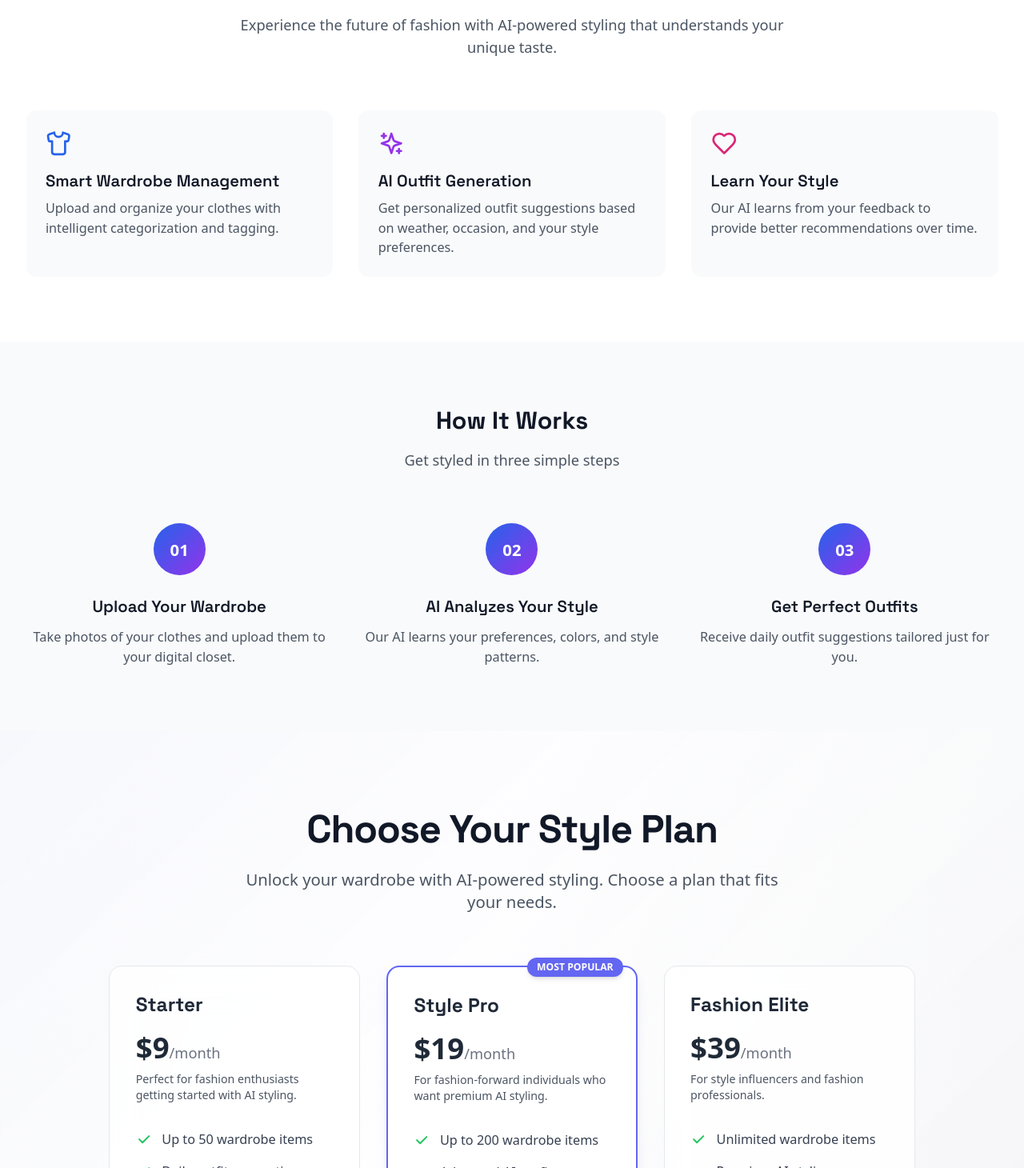
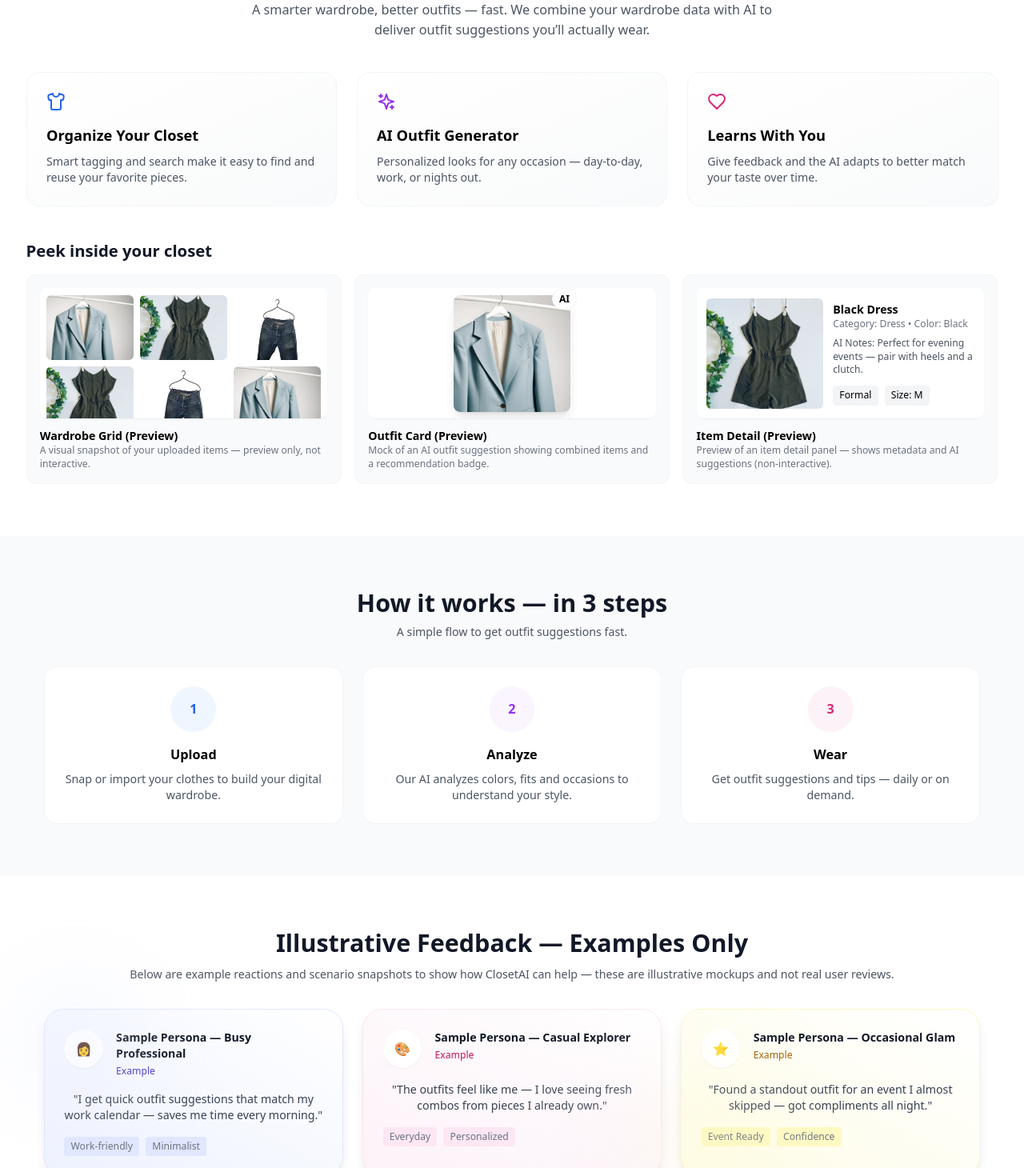
Before and after one commit to mayowa-kalejaiye/Closetai-frontend, a Next.js app in the folder frontend/: page / in a window 1280 px wide. Shown: the part 670-2130 px from the top of the page at 80% size. Built offline with nearby package versions, Linux system fonts and the light colour scheme; no server answers.

Commit message:
feat: redesign landing page sections and update pricing plans for early access

```diff
--- a/frontend/components/ClosetAILanding.tsx
+++ b/frontend/components/ClosetAILanding.tsx
@@ -27,142 +27,184 @@ export default function ClosetAILanding() {
       {/* 3D-style Hero Section */}
       <Hero3D />
 
-      {/* Features Section */}
-      <section className="py-20 px-4 sm:px-6 lg:px-8 bg-white">
+      {/* Redesigned Landing Sections (features, how-it-works, testimonials, pricing, CTA) */}
+      <section className="py-16 px-4 sm:px-6 lg:px-8 bg-white">
         <div className="max-w-7xl mx-auto">
-          <MotionDiv
-            initial={{ opacity: 0, y: 30 }}
-            whileInView={{ opacity: 1, y: 0 }}
-            transition={{ duration: 0.6 }}
-            viewport={{ once: true }}
-            className="text-center mb-16"
-          >
-            <h3 className="text-3xl font-bold text-gray-900 mb-4 font-space-grotesk">
-              Why Choose ClosetAI?
-            </h3>
-            <p className="text-lg text-gray-600 max-w-2xl mx-auto">
-              Experience the future of fashion with AI-powered styling that understands your unique taste.
-            </p>
+          <MotionDiv className="text-center mb-10" initial={{ opacity: 0, y: 20 }} whileInView={{ opacity: 1, y: 0 }} transition={{ duration: 0.5 }} viewport={{ once: true }}>
+            <h3 className="text-3xl md:text-4xl font-bold text-gray-900 mb-3 font-space-grotesk">Why ClosetAI</h3>
+            <p className="text-base text-gray-600 max-w-2xl mx-auto">A smarter wardrobe, better outfits — fast. We combine your wardrobe data with AI to deliver outfit suggestions you’ll actually wear.</p>
           </MotionDiv>
 
-          <div className="grid grid-cols-1 md:grid-cols-2 lg:grid-cols-3 gap-8">
-            {[
-              {
-                icon: <Shirt className="w-8 h-8 text-blue-600" />,
-                title: "Smart Wardrobe Management",
-                description: "Upload and organize your clothes with intelligent categorization and tagging."
-              },
-              {
-                icon: <Sparkles className="w-8 h-8 text-purple-600" />,
-                title: "AI Outfit Generation",
-                description: "Get personalized outfit suggestions based on weather, occasion, and your style preferences."
-              },
-              {
-                icon: <Heart className="w-8 h-8 text-pink-600" />,
-                title: "Learn Your Style",
-                description: "Our AI learns from your feedback to provide better recommendations over time."
-              }
-            ].map((feature, index) => (
-              <MotionDiv
-                key={index}
-                initial={{ opacity: 0, y: 30 }}
-                whileInView={{ opacity: 1, y: 0 }}
-                transition={{ duration: 0.6, delay: index * 0.1 }}
-                viewport={{ once: true }}
-                className="bg-gray-50 rounded-xl p-6 hover:shadow-lg transition-shadow"
-              >
-                <div className="mb-4">{feature.icon}</div>
-                <h4 className="text-xl font-semibold text-gray-900 mb-2 font-space-grotesk">
-                  {feature.title}
-                </h4>
-                <p className="text-gray-600">{feature.description}</p>
-              </MotionDiv>
-            ))}
+          <div className="grid grid-cols-1 sm:grid-cols-2 lg:grid-cols-3 gap-6 mt-8">
+            <MotionDiv className="p-6 rounded-2xl bg-gradient-to-br from-white to-gray-50 border border-gray-100 hover:shadow-lg" initial={{ opacity: 0, y: 12 }} whileInView={{ opacity: 1, y: 0 }} transition={{ duration: 0.45 }}>
+              <div className="text-4xl text-blue-600 mb-4"><Shirt /></div>
+              <h4 className="text-lg font-semibold mb-2">Organize Your Closet</h4>
+              <p className="text-sm text-gray-600">Smart tagging and search make it easy to find and reuse your favorite pieces.</p>
+            </MotionDiv>
+
+            <MotionDiv className="p-6 rounded-2xl bg-gradient-to-br from-white to-gray-50 border border-gray-100 hover:shadow-lg" initial={{ opacity: 0, y: 12 }} whileInView={{ opacity: 1, y: 0 }} transition={{ duration: 0.55 }}>
+              <div className="text-4xl text-purple-600 mb-4"><Sparkles /></div>
+              <h4 className="text-lg font-semibold mb-2">AI Outfit Generator</h4>
+              <p className="text-sm text-gray-600">Personalized looks for any occasion — day-to-day, work, or nights out.</p>
+            </MotionDiv>
+
+            <MotionDiv className="p-6 rounded-2xl bg-gradient-to-br from-white to-gray-50 border border-gray-100 hover:shadow-lg" initial={{ opacity: 0, y: 12 }} whileInView={{ opacity: 1, y: 0 }} transition={{ duration: 0.65 }}>
+              <div className="text-4xl text-pink-600 mb-4"><Heart /></div>
+              <h4 className="text-lg font-semibold mb-2">Learns With You</h4>
+              <p className="text-sm text-gray-600">Give feedback and the AI adapts to better match your taste over time.</p>
+            </MotionDiv>
+          </div>
+          {/* Wardrobe previews: non-clickable screenshot-like previews */}
+          <MotionDiv className="mt-10">
+            <h4 className="text-xl font-semibold text-gray-900 mb-4">Peek inside your closet</h4>
+            <div className="grid grid-cols-1 md:grid-cols-3 gap-4">
+              <div className="bg-gray-50 rounded-xl border border-gray-100 p-4 pointer-events-none">
+                <div className="w-full h-40 rounded-lg overflow-hidden shadow-sm grid grid-cols-3 gap-2 bg-white p-2">
+                  <img src="/images/dress 1.jpg" alt="item" className="object-cover w-full h-20 rounded-md col-span-1" />
+                  <img src="/images/dress 2.jpg" alt="item" className="object-cover w-full h-20 rounded-md col-span-1" />
+                  <img src="/images/dress 3.jpg" alt="item" className="object-cover w-full h-20 rounded-md col-span-1" />
+                  <img src="/images/dress 2.jpg" alt="item" className="object-cover w-full h-20 rounded-md col-span-1" />
+                  <img src="/images/dress 3.jpg" alt="item" className="object-cover w-full h-20 rounded-md col-span-1" />
+                  <img src="/images/dress 1.jpg" alt="item" className="object-cover w-full h-20 rounded-md col-span-1" />
+                </div>
+                <div className="mt-3">
+                  <div className="text-sm font-semibold">Wardrobe Grid (Preview)</div>
+                  <div className="text-xs text-gray-500">A visual snapshot of your uploaded items — preview only, not interactive.</div>
+                </div>
+              </div>
+
+              <div className="bg-gray-50 rounded-xl border border-gray-100 p-4 pointer-events-none">
+                <div className="w-full h-40 rounded-lg overflow-hidden shadow-sm bg-white flex items-center justify-center">
+                  <div className="relative w-36 h-36">
+                    <img src="/images/dress 1.jpg" alt="outfit" className="object-cover w-full h-full rounded-lg shadow-lg" />
+                    <div className="absolute -top-2 -right-2 bg-white px-2 py-1 rounded-full text-xs font-semibold border border-gray-100">AI</div>
+                  </div>
+                </div>
+                <div className="mt-3">
+                  <div className="text-sm font-semibold">Outfit Card (Preview)</div>
+                  <div className="text-xs text-gray-500">Mock of an AI outfit suggestion showing combined items and a recommendation badge.</div>
+                </div>
+              </div>
+
+              <div className="bg-gray-50 rounded-xl border border-gray-100 p-4 pointer-events-none">
+                <div className="w-full h-40 rounded-lg overflow-hidden shadow-sm p-3 bg-white flex">
+                  <img src="/images/dress 2.jpg" alt="item" className="w-36 h-full object-cover rounded-md mr-3" />
+                  <div className="flex-1 py-1">
+                    <div className="text-sm font-semibold">Black Dress</div>
+                    <div className="text-xs text-gray-500 mb-2">Category: Dress • Color: Black</div>
+                    <div className="text-xs text-gray-600">AI Notes: Perfect for evening events — pair with heels and a clutch.</div>
+                    <div className="mt-3 flex gap-2">
+                      <span className="text-xs bg-gray-100 px-2 py-1 rounded">Formal</span>
+                      <span className="text-xs bg-gray-100 px-2 py-1 rounded">Size: M</span>
+                    </div>
+                  </div>
+                </div>
+                <div className="mt-3">
+                  <div className="text-sm font-semibold">Item Detail (Preview)</div>
+                  <div className="text-xs text-gray-500">Preview of an item detail panel — shows metadata and AI suggestions (non-interactive).</div>
+                </div>
+              </div>
+            </div>
+          </MotionDiv>
+        </div>
+      </section>
+
+      <section className="py-16 px-4 sm:px-6 lg:px-8 bg-gray-50">
+        <div className="max-w-6xl mx-auto">
+          <MotionDiv className="text-center mb-8" initial={{ opacity: 0, y: 20 }} whileInView={{ opacity: 1, y: 0 }} transition={{ duration: 0.5 }} viewport={{ once: true }}>
+            <h3 className="text-2xl md:text-3xl font-bold text-gray-900 mb-2">How it works — in 3 steps</h3>
+            <p className="text-sm text-gray-600 max-w-2xl mx-auto">A simple flow to get outfit suggestions fast.</p>
+          </MotionDiv>
+
+          <div className="grid grid-cols-1 md:grid-cols-3 gap-6">
+            <MotionDiv className="bg-white rounded-2xl p-6 text-center border border-gray-100" initial={{ opacity: 0, y: 12 }} whileInView={{ opacity: 1, y: 0 }} transition={{ duration: 0.45 }}>
+              <div className="mx-auto w-14 h-14 rounded-full bg-blue-50 flex items-center justify-center text-blue-600 font-bold mb-4">1</div>
+              <h4 className="font-semibold mb-2">Upload</h4>
+              <p className="text-sm text-gray-600">Snap or import your clothes to build your digital wardrobe.</p>
+            </MotionDiv>
+
+            <MotionDiv className="bg-white rounded-2xl p-6 text-center border border-gray-100" initial={{ opacity: 0, y: 12 }} whileInView={{ opacity: 1, y: 0 }} transition={{ duration: 0.55 }}>
+              <div className="mx-auto w-14 h-14 rounded-full bg-purple-50 flex items-center justify-center text-purple-600 font-bold mb-4">2</div>
+              <h4 className="font-semibold mb-2">Analyze</h4>
+              <p className="text-sm text-gray-600">Our AI analyzes colors, fits and occasions to understand your style.</p>
+            </MotionDiv>
+
+            <MotionDiv className="bg-white rounded-2xl p-6 text-center border border-gray-100" initial={{ opacity: 0, y: 12 }} whileInView={{ opacity: 1, y: 0 }} transition={{ duration: 0.65 }}>
+              <div className="mx-auto w-14 h-14 rounded-full bg-pink-50 flex items-center justify-center text-pink-600 font-bold mb-4">3</div>
+              <h4 className="font-semibold mb-2">Wear</h4>
+              <p className="text-sm text-gray-600">Get outfit suggestions and tips — daily or on demand.</p>
+            </MotionDiv>
           </div>
         </div>
       </section>
 
-      {/* How It Works Section */}
-      <section className="py-20 px-4 sm:px-6 lg:px-8 bg-gray-50">
-        <div className="max-w-7xl mx-auto">
-          <MotionDiv
-            initial={{ opacity: 0, y: 30 }}
-            whileInView={{ opacity: 1, y: 0 }}
-            transition={{ duration: 0.6 }}
-            viewport={{ once: true }}
-            className="text-center mb-16"
-          >
-            <h3 className="text-3xl font-bold text-gray-900 mb-4 font-space-grotesk">
-              How It Works
-            </h3>
-            <p className="text-lg text-gray-600 max-w-2xl mx-auto">
-              Get styled in three simple steps
-            </p>
+      <section className="py-16 px-4 sm:px-6 lg:px-8 bg-white">
+        <div className="max-w-6xl mx-auto text-center">
+          <MotionDiv initial={{ opacity: 0, y: 12 }} whileInView={{ opacity: 1, y: 0 }} transition={{ duration: 0.5 }}>
+            <h3 className="text-2xl md:text-3xl font-bold text-gray-900 mb-3">Illustrative Feedback — Examples Only</h3>
+            <p className="text-sm text-gray-600 mb-8">Below are example reactions and scenario snapshots to show how ClosetAI can help — these are illustrative mockups and not real user reviews.</p>
           </MotionDiv>
 
-          <div className="grid grid-cols-1 md:grid-cols-3 gap-8">
-            {[
-              {
-                step: "01",
-                title: "Upload Your Wardrobe",
-                description: "Take photos of your clothes and upload them to your digital closet."
-              },
-              {
-                step: "02",
-                title: "AI Analyzes Your Style",
-                description: "Our AI learns your preferences, colors, and style patterns."
-              },
-              {
-                step: "03",
-                title: "Get Perfect Outfits",
-                description: "Receive daily outfit suggestions tailored just for you."
-              }
-            ].map((step, index) => (
-              <MotionDiv
-                key={index}
-                initial={{ opacity: 0, y: 30 }}
-                whileInView={{ opacity: 1, y: 0 }}
-                transition={{ duration: 0.6, delay: index * 0.1 }}
-                viewport={{ once: true }}
-                className="text-center"
-              >
-                <div className="w-16 h-16 bg-gradient-to-br from-blue-600 to-purple-600 rounded-full flex items-center justify-center text-white font-bold text-xl mx-auto mb-6">
-                  {step.step}
+          <div className="grid grid-cols-1 md:grid-cols-3 gap-6">
+            <MotionDiv className="relative p-6 rounded-3xl bg-gradient-to-tr from-indigo-50 to-white border border-indigo-100 shadow-lg" initial={{ opacity: 0, y: 12 }} whileInView={{ opacity: 1, y: 0 }} transition={{ duration: 0.45 }}>
+              <div className="absolute -left-6 -top-6 w-32 h-32 rounded-full bg-indigo-100 opacity-40 blur-3xl" />
+              <div className="flex items-start gap-4">
+                <div className="w-12 h-12 bg-white rounded-full flex items-center justify-center shadow-sm">👩</div>
+                <div className="text-left">
+                  <div className="text-sm font-semibold text-gray-900">Sample Persona — Busy Professional</div>
+                  <div className="text-xs text-indigo-700 mt-1">Example</div>
                 </div>
-                <h4 className="text-xl font-semibold text-gray-900 mb-3 font-space-grotesk">
-                  {step.title}
-                </h4>
-                <p className="text-gray-600">{step.description}</p>
-              </MotionDiv>
-            ))}
+              </div>
+              <p className="mt-4 text-sm text-gray-700">"I get quick outfit suggestions that match my work calendar — saves me time every morning."</p>
+              <div className="mt-4 flex items-center gap-2 text-xs text-gray-500">
+                <span className="px-2 py-1 bg-indigo-100 rounded">Work-friendly</span>
+                <span className="px-2 py-1 bg-indigo-100 rounded">Minimalist</span>
+              </div>
+            </MotionDiv>
+
+            <MotionDiv className="relative p-6 rounded-3xl bg-gradient-to-tr from-pink-50 to-white border border-pink-100 shadow-lg" initial={{ opacity: 0, y: 12 }} whileInView={{ opacity: 1, y: 0 }} transition={{ duration: 0.55 }}>
+              <div className="absolute -right-6 -bottom-6 w-32 h-32 rounded-full bg-pink-100 opacity-40 blur-3xl" />
+              <div className="flex items-start gap-4">
+                <div className="w-12 h-12 bg-white rounded-full flex items-center justify-center shadow-sm">🎨</div>
+                <div className="text-left">
+                  <div className="text-sm font-semibold text-gray-900">Sample Persona — Casual Explorer</div>
+                  <div className="text-xs text-pink-700 mt-1">Example</div>
+                </div>
+              </div>
+              <p className="mt-4 text-sm text-gray-700">"The outfits feel like me — I love seeing fresh combos from pieces I already own."</p>
+              <div className="mt-4 flex items-center gap-2 text-xs text-gray-500">
+                <span className="px-2 py-1 bg-pink-100 rounded">Everyday</span>
+                <span className="px-2 py-1 bg-pink-100 rounded">Personalized</span>
+              </div>
+            </MotionDiv>
+
+            <MotionDiv className="relative p-6 rounded-3xl bg-gradient-to-tr from-yellow-50 to-white border border-yellow-100 shadow-lg" initial={{ opacity: 0, y: 12 }} whileInView={{ opacity: 1, y: 0 }} transition={{ duration: 0.65 }}>
+              <div className="absolute -left-6 -bottom-6 w-32 h-32 rounded-full bg-yellow-100 opacity-40 blur-3xl" />
+              <div className="flex items-start gap-4">
+                <div className="w-12 h-12 bg-white rounded-full flex items-center justify-center shadow-sm">⭐</div>
+                <div className="text-left">
+                  <div className="text-sm font-semibold text-gray-900">Sample Persona — Occasional Glam</div>
+                  <div className="text-xs text-yellow-700 mt-1">Example</div>
+                </div>
+              </div>
+              <p className="mt-4 text-sm text-gray-700">"Found a standout outfit for an event I almost skipped — got compliments all night."</p>
+              <div className="mt-4 flex items-center gap-2 text-xs text-gray-500">
+                <span className="px-2 py-1 bg-yellow-100 rounded">Event Ready</span>
+                <span className="px-2 py-1 bg-yellow-100 rounded">Confidence</span>
+              </div>
+            </MotionDiv>
           </div>
         </div>
       </section>
 
       <PricingSection />
 
-      {/* CTA Section */}
-      <section className="py-20 px-4 sm:px-6 lg:px-8 bg-gradient-to-r from-blue-600 to-purple-600">
+      <section className="py-16 px-4 sm:px-6 lg:px-8 bg-gradient-to-r from-blue-600 to-purple-600">
         <div className="max-w-4xl mx-auto text-center">
-          <MotionDiv
-            initial={{ opacity: 0, y: 30 }}
-            whileInView={{ opacity: 1, y: 0 }}
-            transition={{ duration: 0.6 }}
-            viewport={{ once: true }}
-          >
-            <h3 className="text-3xl font-bold text-white mb-4 font-space-grotesk">
-              Ready to Transform Your Wardrobe?
-            </h3>
-            <p className="text-xl text-blue-100 mb-8">
-              Try ClosetAI today — explore outfit suggestions and manage your wardrobe.
-            </p>
-            <Link
-              href="/register"
-              className="inline-flex items-center px-8 py-4 bg-white text-gray-900 font-semibold rounded-lg hover:bg-gray-50 transition-colors shadow-lg"
-            >
-              Get Started
-              <Zap className="ml-2 w-5 h-5" />
-            </Link>
+          <MotionDiv initial={{ opacity: 0, y: 12 }} whileInView={{ opacity: 1, y: 0 }} transition={{ duration: 0.5 }}>
+            <h3 className="text-3xl font-bold text-white mb-4">Ready to transform your wardrobe?</h3>
+            <p className="text-lg text-blue-100 mb-6">Start a free trial and see outfit recommendations tailored to you.</p>
+            <Link href="/register" className="inline-flex items-center px-6 py-3 bg-white text-gray-900 font-semibold rounded-lg hover:bg-gray-100 shadow">Get started <Zap className="ml-2 w-5 h-5" /></Link>
           </MotionDiv>
         </div>
       </section>
--- a/frontend/components/PricingSection.tsx
+++ b/frontend/components/PricingSection.tsx
@@ -37,12 +37,14 @@ const CheckIcon = () => (
   </svg>
 );
 
-// SVG Icon for excluded features
+// SVG Icon for excluded features (styled to match CheckIcon sizing)
 const TimesIcon = () => (
   <svg
     xmlns="http://www.w3.org/2000/svg"
+    className="h-5 w-5 text-red-400 dark:text-red-500 mr-3 flex-shrink-0"
     viewBox="0 0 20 20"
     fill="currentColor"
+    aria-hidden="true"
   >
     <path
       fillRule="evenodd"
@@ -52,28 +54,28 @@ const TimesIcon = () => (
   </svg>
 );
 
-// Data for the pricing plans
+// Data for the pricing plans (early-access wording — no payment yet)
 const pricingPlans: PricingPlan[] = [
   {
     name: 'Starter',
-    price: '$9',
-    pricePeriod: '/month',
-    description: 'Perfect for fashion enthusiasts getting started with AI styling.',
+    price: 'Early Access',
+    pricePeriod: null,
+    description: 'Free during early access — get outfit suggestions and explore features.',
     features: [
       { text: 'Up to 50 wardrobe items', included: true },
       { text: 'Daily outfit suggestions', included: true },
       { text: 'Basic style analysis', included: true },
-      { text: 'Occasion-based recommendations', included: false },
+      { text: 'Occasion-based recommendations', included: true },
       { text: 'Style consultation access', included: false },
     ],
-    buttonText: 'Get Started',
+    buttonText: 'Join Waitlist',
     isPopular: false,
   },
   {
     name: 'Style Pro',
-    price: '$19',
-    pricePeriod: '/month',
-    description: 'For fashion-forward individuals who want premium AI styling.',
+    price: 'Planned',
+    pricePeriod: null,
+    description: 'Planned: advanced features for power users. Sign up to be notified when available.',
     features: [
       { text: 'Up to 200 wardrobe items', included: true },
       { text: 'Advanced AI outfit matching', included: true },
@@ -81,14 +83,14 @@ const pricingPlans: PricingPlan[] = [
       { text: 'Occasion-based suggestions', included: true },
       { text: 'Monthly style reports', included: true },
     ],
-    buttonText: 'Get Started',
+    buttonText: 'Notify Me',
     isPopular: true,
   },
   {
     name: 'Fashion Elite',
-    price: '$39',
-    pricePeriod: '/month',
-    description: 'For style influencers and fashion professionals.',
+    price: 'Planned',
+    pricePeriod: null,
+    description: 'Planned: premium tools and priority support for professionals. Join the waitlist to learn more.',
     features: [
       { text: 'Unlimited wardrobe items', included: true },
       { text: 'Premium AI styling algorithms', included: true },
@@ -96,7 +98,7 @@ const pricingPlans: PricingPlan[] = [
       { text: 'Trend analysis & forecasting', included: true },
       { text: 'Priority customer support', included: true },
     ],
-    buttonText: 'Go Elite',
+    buttonText: 'Notify Me',
     isPopular: false,
   },
 ];
@@ -177,11 +179,11 @@ const PricingSection: React.FC = () => {
       <div className="relative container mx-auto px-4">
         <div className="text-center max-w-4xl mx-auto mb-12 md:mb-16">
           <h2 className="text-3xl md:text-5xl font-bold text-gray-900 dark:text-zinc-900 mb-6 tracking-tight font-space-grotesk">
-            Choose Your Style Plan
+            Join Early Access (No Payments Yet)
           </h2>
-              <p className="text-lg md:text-xl text-gray-600 dark:text-zinc-400 max-w-2xl mx-auto">
-                Unlock your wardrobe with AI-powered styling. Choose a plan that fits your needs.
-              </p>
+          <p className="text-lg md:text-xl text-gray-600 dark:text-zinc-400 max-w-2xl mx-auto">
+            We're in an early-access pilot — no payment infrastructure yet. Sign up to join the pilot and get notified when full plans are available.
+          </p>
         </div>
 
         <div className="grid grid-cols-1 lg:grid-cols-3 gap-8 max-w-7xl mx-auto">
@@ -195,11 +197,11 @@ const PricingSection: React.FC = () => {
           <div className="flex flex-wrap justify-center gap-6 text-sm text-gray-600 dark:text-zinc-400">
             <span className="flex items-center">
               <CheckIcon />
-              Cancel anytime
+              Early access — no payments yet
             </span>
             <span className="flex items-center">
               <CheckIcon />
-              Secure & private
+              Privacy-first design
             </span>
             <span className="flex items-center">
               <CheckIcon />
```
Also changed, not shown: frontend/next-env.d.ts.
